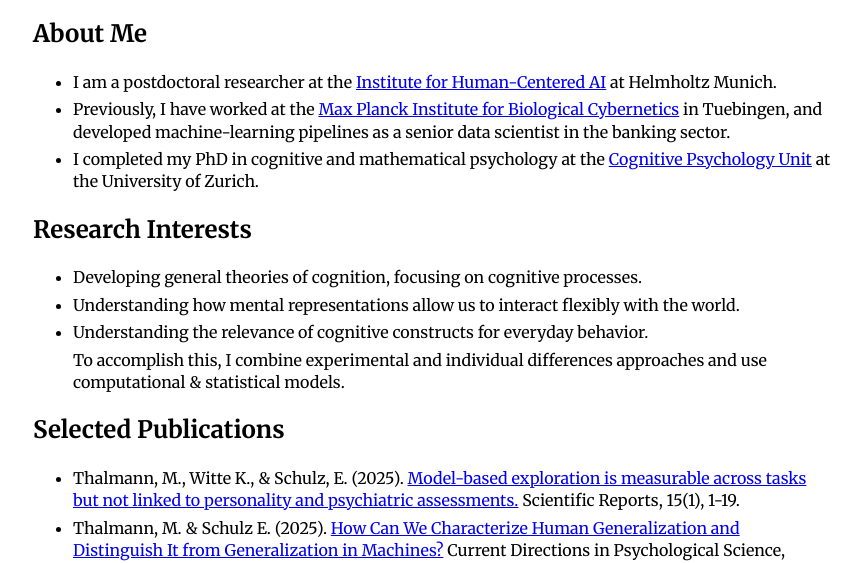
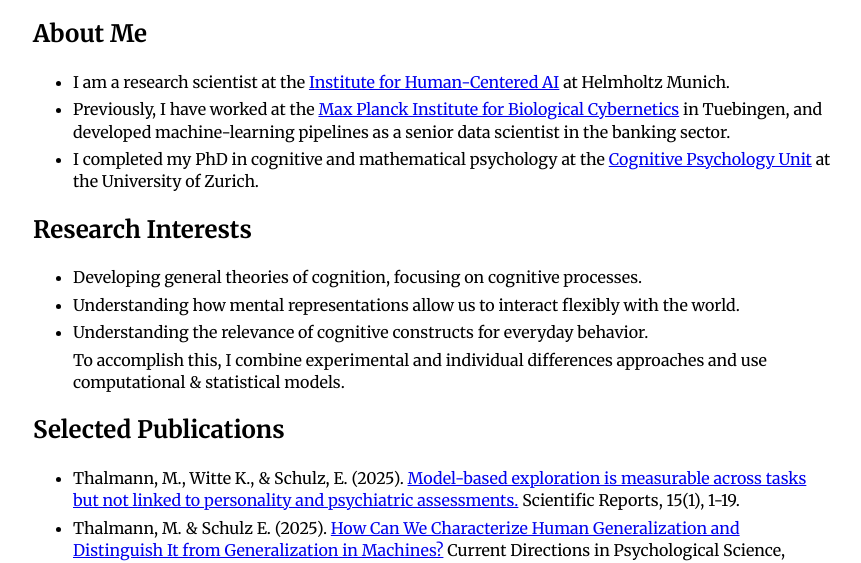
Before and after one commit to MirkoTh/MirkoTh.github.io, a plain HTML site: page index.html in a window 1280 px wide. Shown: the part 230-793 px from the top of the page, without its empty margins (207-1068 px from the left). Drawn offline with Linux system fonts and the light colour scheme.

Commit message:
change title description

```diff
--- a/index.html
+++ b/index.html
@@ -71,7 +71,7 @@
         <h2>About Me</h2>
         <p>
             <ul class="reference-list">
-                <li>I am a postdoctoral researcher at the <a href="http://hcai-munich.com/">Institute for Human-Centered AI</a> at Helmholtz Munich.</li>
+                <li>I am a research scientist at the <a href="http://hcai-munich.com/">Institute for Human-Centered AI</a> at Helmholtz Munich.</li>
                 <li>Previously, I have worked at the <a href="https://www.kyb.tuebingen.mpg.de/person/113971/250676">Max Planck Institute for Biological Cybernetics</a> in Tuebingen, and developed machine-learning pipelines as a senior data scientist in the banking sector.</li>
                 <li>I completed my PhD in cognitive and mathematical psychology at the <a href="https://www.psychology.uzh.ch/en/areas/nec/allgpsy.html">Cognitive Psychology Unit</a> at the University of Zurich.</li>
                 <!-- Add more references as needed -->
```
